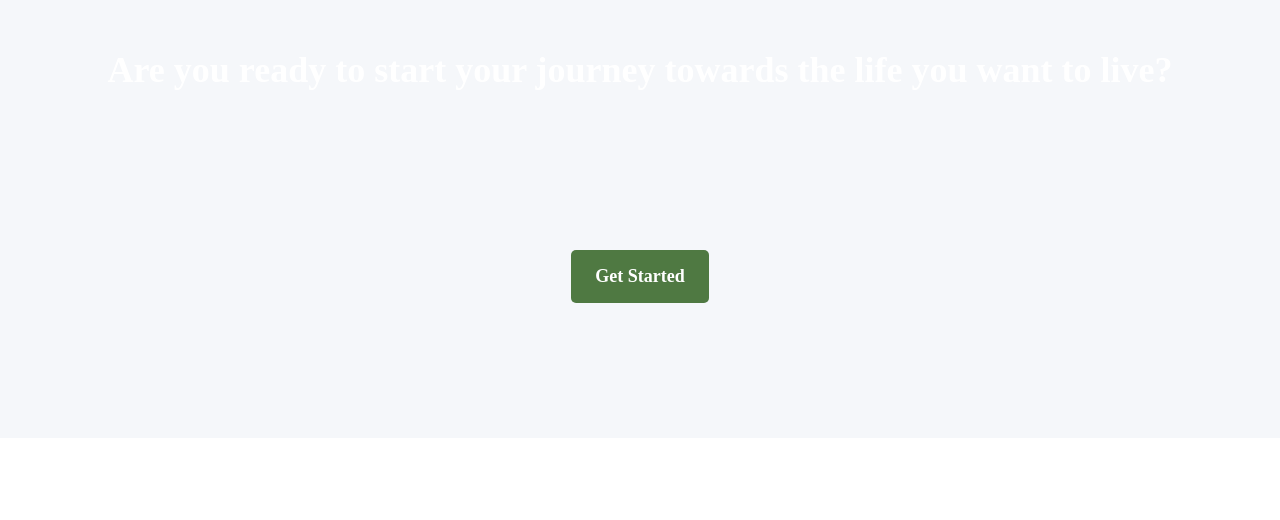
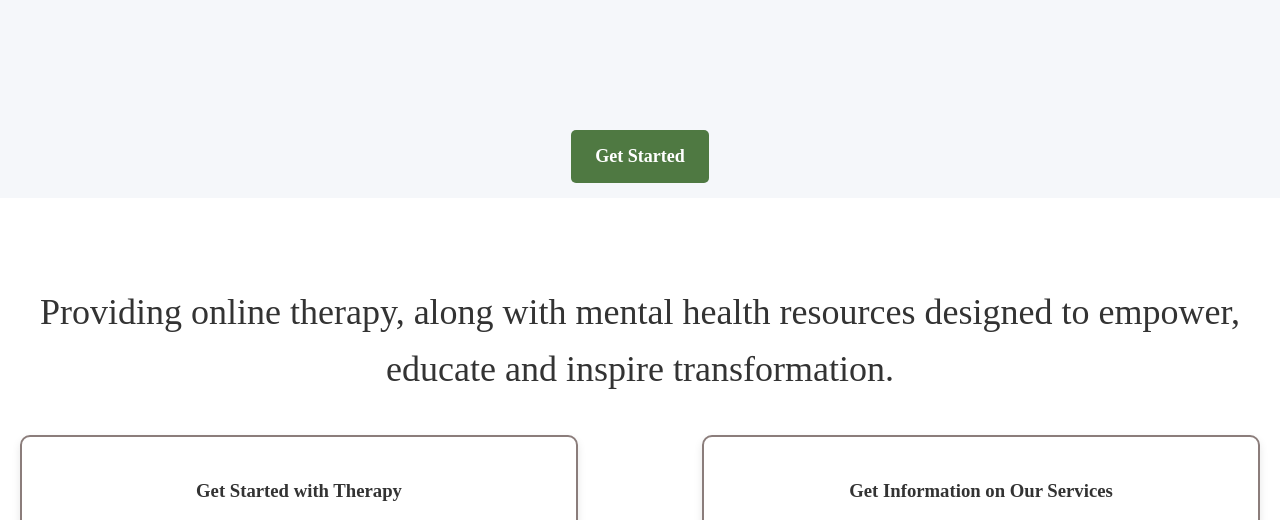
Before and after one commit to JWeeks90038/mindful-gateway-therapy, a website: page index.html in a window 1280 px wide. Shown: the part 780-1300 px from the top of the page. Drawn offline with Linux system fonts and the light colour scheme.

Commit message:
Adjust hero section heading position and update styles

```diff
--- a/styles.css
+++ b/styles.css
@@ -193,7 +193,7 @@ nav ul li a:hover {
     justify-content: center;
     background-size: cover;
     background-position: center;
-    height: 55vh;
+    height: 25vh;
     width: 100%;
     padding: 0 10px;
 }
```
